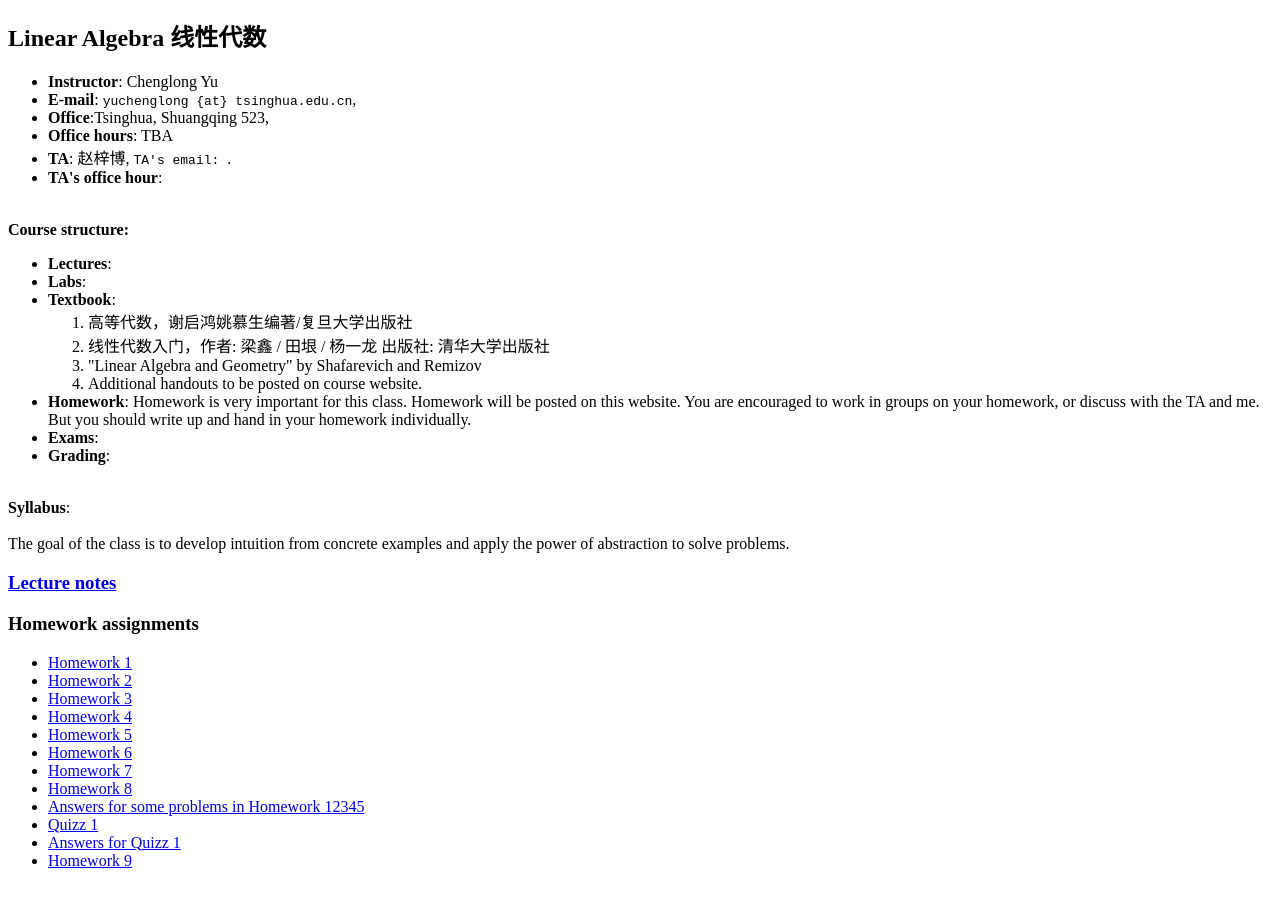
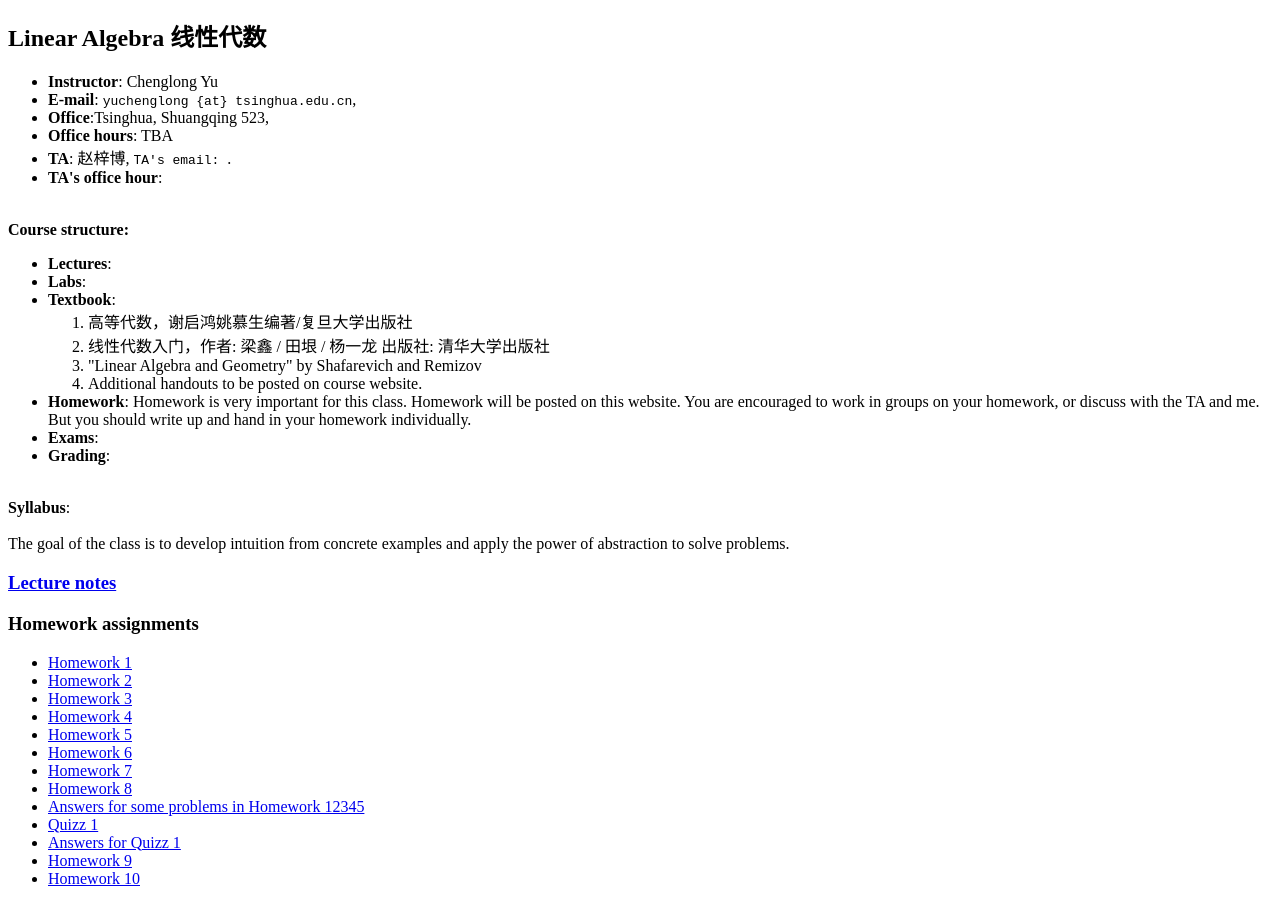
Before and after one commit to chenglongyu/chenglongyu.github.io, a plain HTML site: page Linear_Algebra_2025/index.html in a window 1280 px wide. Shown: the part 48-952 px from the top of the page. Drawn offline with Linux system fonts and the light colour scheme.

Commit message:
Update index.html

```diff
--- a/Linear_Algebra_2025/index.html
+++ b/Linear_Algebra_2025/index.html
@@ -62,8 +62,8 @@ The goal of the class is to develop intuition from concrete examples and apply t
 <li><a href="AnswersLAHW12345.pdf">Answers for some problems in Homework 12345</a>
 <li><a href="LAQUIZZ1.pdf">Quizz 1</a>
 <li><a href="AnswersLAQUIZZ1.pdf">Answers for Quizz 1</a>
-
 <li><a href="LAHW9.pdf">Homework 9</a>
+<li><a href="LAHW10.pdf">Homework 10</a>
 
 
 </body></body>
```
